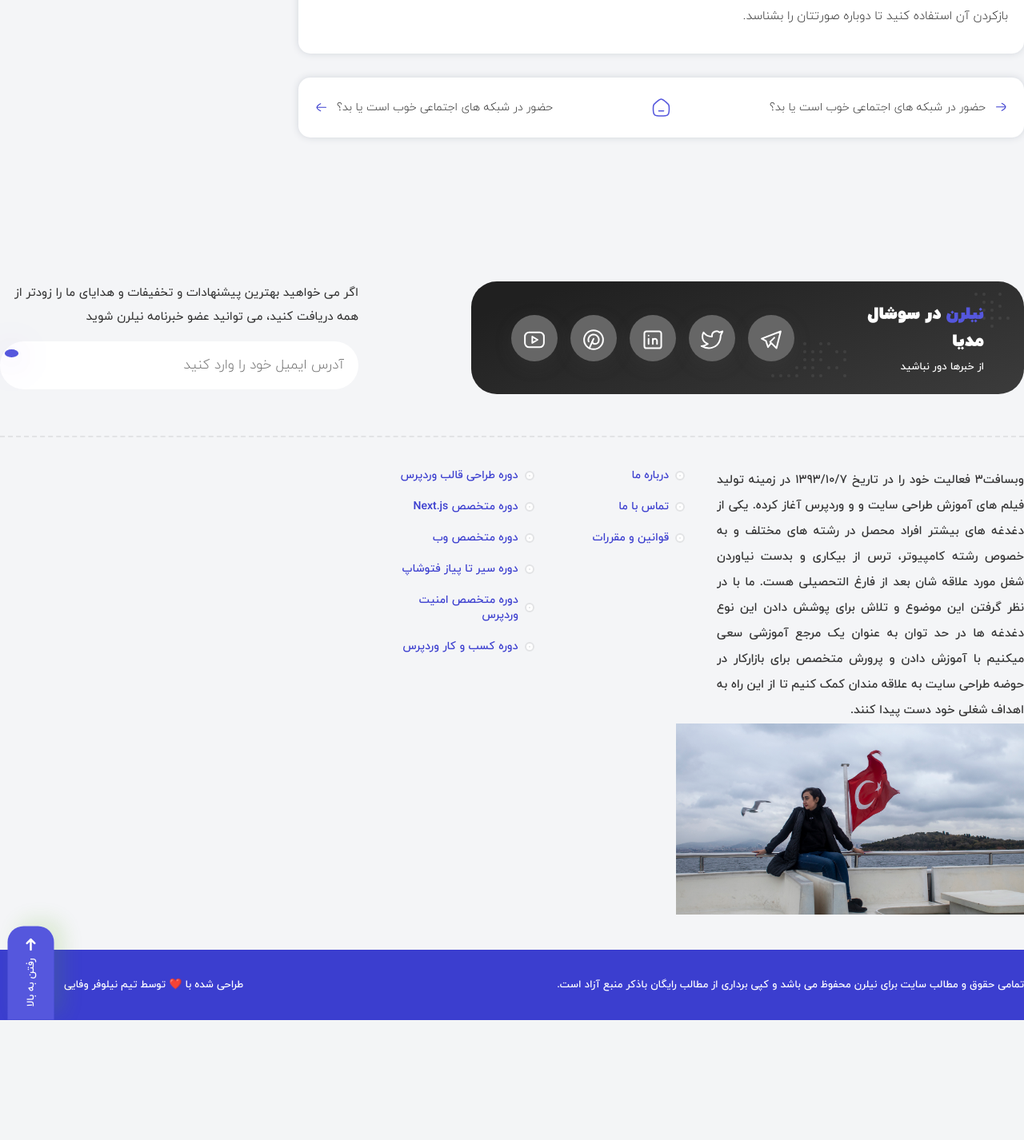
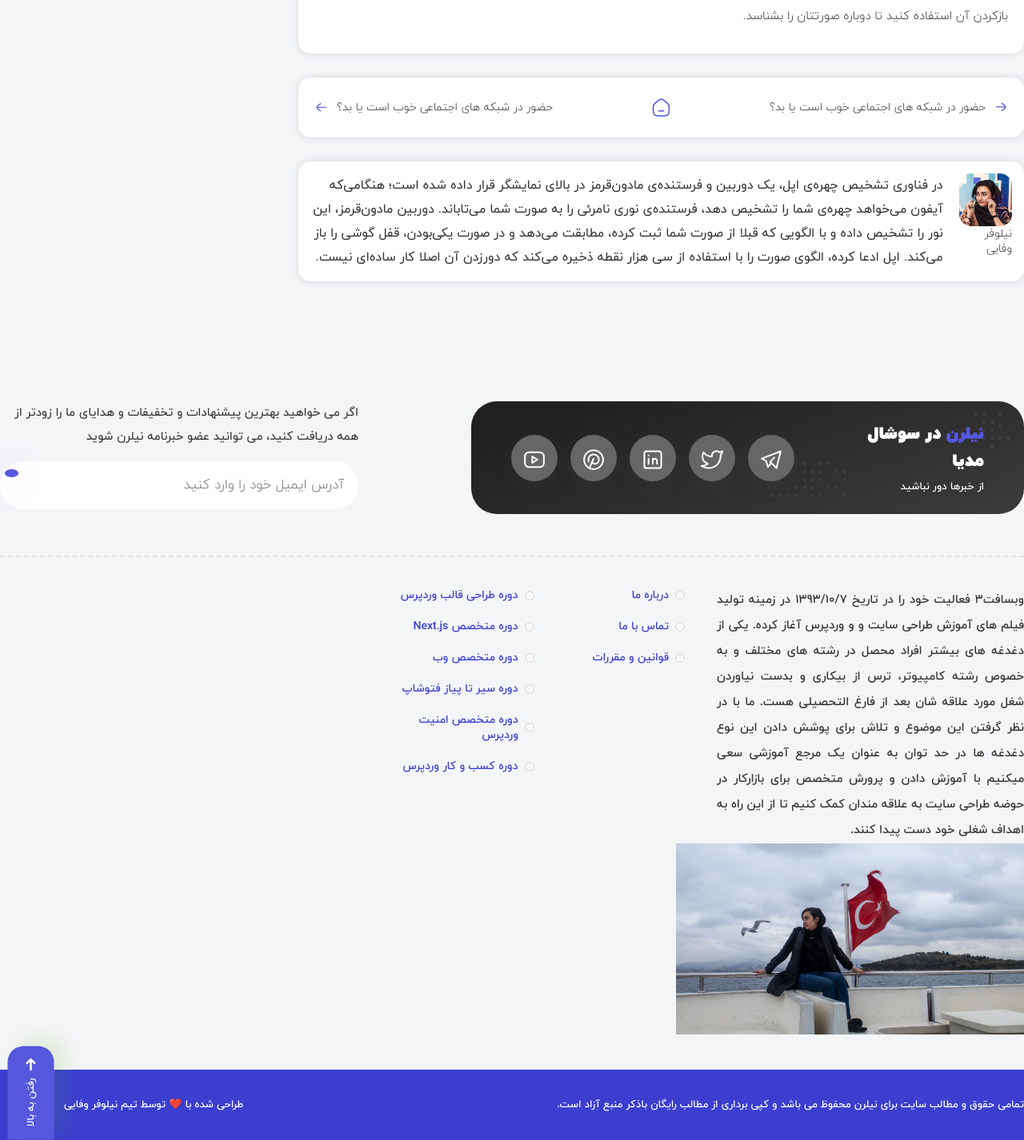
Before and after one commit to NiIfr/Nilotus-theme, a PHP site: page /single.html in a window 1280 px wide. Shown: the part 1309-2735 px from the top of the page at 80% size. Before the commit the page ends 2585 px from the top, so only its background shows below. Run offline with PHP 8.4, Linux system fonts and the light colour scheme.

Commit message:
single nav fixed

```diff
--- a/assets/files/single/single.css
+++ b/assets/files/single/single.css
@@ -56,7 +56,7 @@
   background-color: var(--color-white);
 }
 
-.post-navigation .navig {
+.post-navigation .navig  a{
   display: flex;
   column-gap: 1rem;
 }
@@ -70,6 +70,33 @@
 
 }
 
+
+.author{
+  width: 100%;
+  display: flex;
+  background-color: var(--color-white);
+  column-gap: 2rem;
+  justify-content: space-between;
+  align-items: flex-start;
+  padding: 1.5rem;
+
+}
+.author .author-img {
+  width: 30%;
+  display: flex;
+  flex-direction: column;
+}
+.author .author-img img {
+  width: 100%;
+  border-radius: 1.5rem;
+}
+
+.author .author-img span {
+  width: 100%;
+  border-radius: 1.5rem;
+}
+
+
 .sidebar {
   width: 30%;
   background-color: orange;
--- a/single.html
+++ b/single.html
@@ -174,37 +174,46 @@
             <!-- Start post Navigatio -->
 
             <div class="post-navigation box-shadow">
-
               <div class="navig nav-next">
-
+                <a href="#">
                   <svg class="icon">
                     <use
                       xlink:href="/assets/images/svg-sprite.svg#arrow-right"
                     ></use>
                   </svg>
                   <span>حضور در شبکه های اجتماعی خوب است یا بد؟ </span>
+                </a>
               </div>
               <div class="navig nav-home">
+                <a href="#">
                   <svg class="icon">
-      <use
-        xlink:href="/assets/images/svg-sprite.svg#home"
-      ></use>
+                    <use xlink:href="/assets/images/svg-sprite.svg#home"></use>
                   </svg>
-
+                </a>
               </div>
               <div class="navig nav-back">
+                <a href="#">
                   <span>حضور در شبکه های اجتماعی خوب است یا بد؟ </span>
                   <svg class="icon">
                     <use
                       xlink:href="/assets/images/svg-sprite.svg#arrow-right"
                     ></use>
                   </svg>
+                </a>
+              </div>
+            </div>
+
+            <!-- Start author -->
+            <div class="author box-shadow">
+              <div class="author-img">
+                <img src="./assets/images/logo.jpg" alt="">
+                <span>نیلوفر وفایی</span>
+              </div>
+              <div class="author-des">
+                <p>در فناوری تشخیص چهره‌ی اپل، یک دوربین و فرستنده‌ی مادون‌قرمز در بالای نمایشگر قرار داده ‌شده‌ است؛ هنگامی‌که آیفون می‌خواهد چهره‌ی شما را تشخیص دهد، فرستنده‌ی نوری نامرئی را به ‌صورت شما می‌تاباند. دوربین مادون‌قرمز، این نور را تشخیص داده و با الگویی که قبلا از صورت شما ثبت کرده، مطابقت می‌دهد و در صورت یکی‌بودن، قفل گوشی را باز می‌کند. اپل ادعا کرده، الگوی صورت را با استفاده از سی هزار نقطه ذخیره می‌کند که دورزدن آن اصلا کار ساده‌ای نیست.</p>
               </div>
 
             </div>
-
-            <!-- Start author -->
-            <div class="author"></div>
           </div>
 
           <!-- Start sidebar -->
```
Lines whose indentation alone changed are shown as unchanged.
